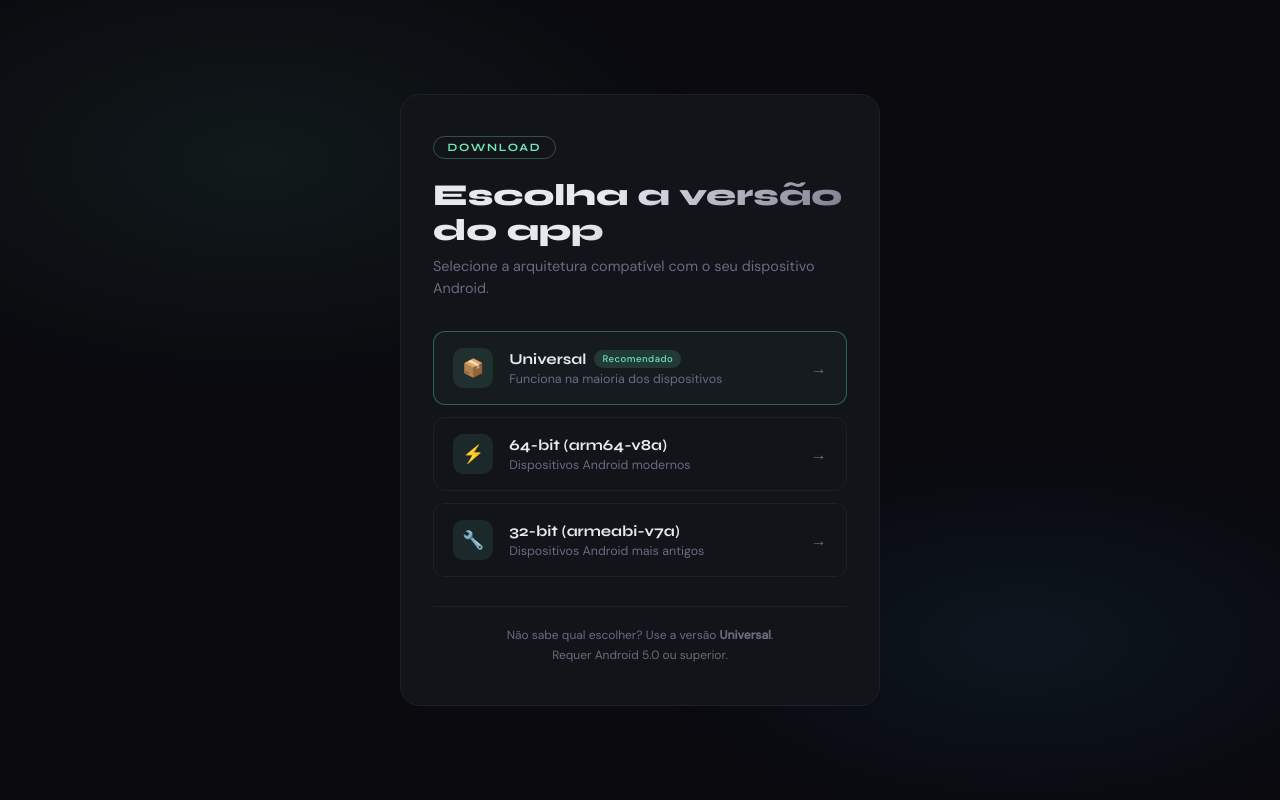
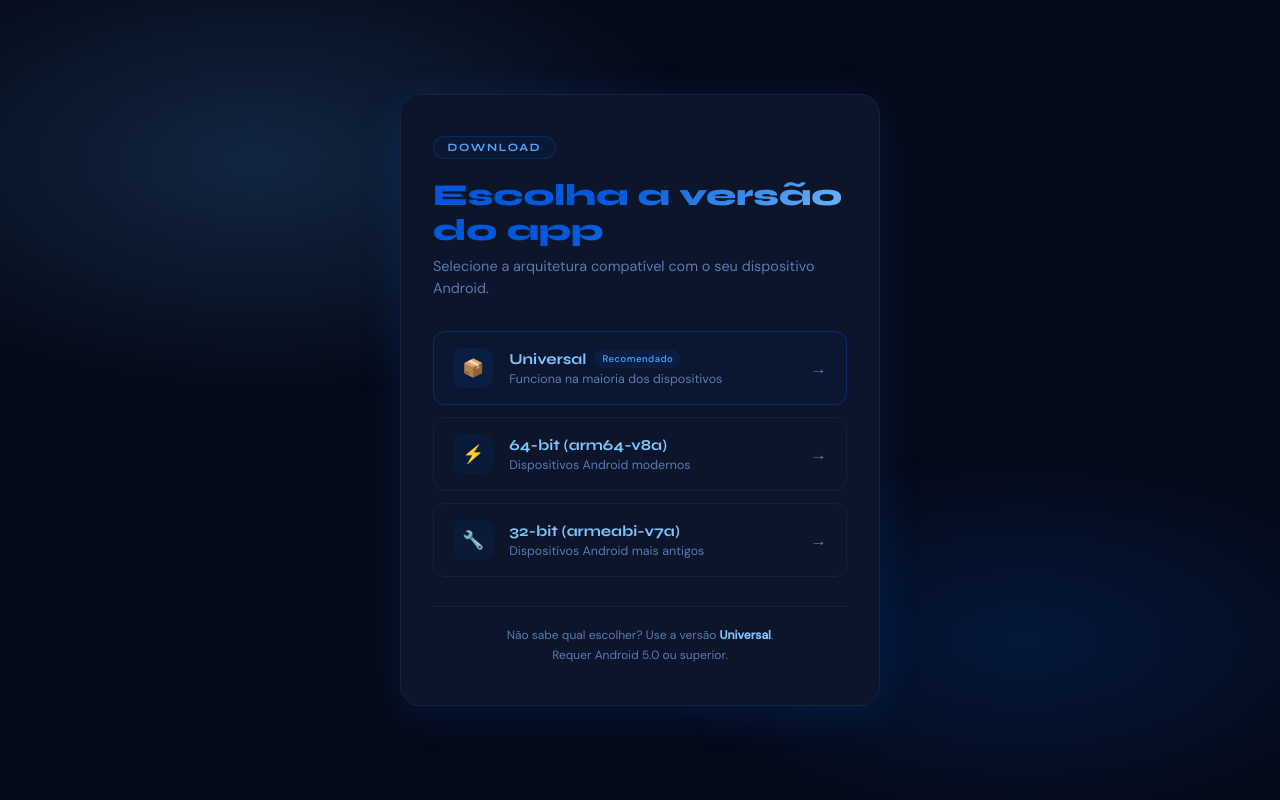
Before and after one commit to OFraNath/filafree, a Flask app: template templates/old_index.html in a window 1280 px wide. Run offline with Flask 3, Linux system fonts and the light colour scheme; the template is opened without the code that fills it, so the values that code supplies are empty.

Commit message:
Update old_index.html

```diff
--- a/templates/old_index.html
+++ b/templates/old_index.html
@@ -9,12 +9,14 @@
   *, *::before, *::after { box-sizing: border-box; margin: 0; padding: 0; }
 
   :root {
-    --bg: #0a0a0f;
-    --surface: #13131a;
-    --border: #1f1f2e;
-    --accent: #6ee7b7;
-    --text: #e8e8f0;
-    --muted: #6b6b80;
+    --bg: #050a18;
+    --surface: #0c1529;
+    --border: #162040;
+    --accent: #4DA6FF;
+    --accent-light: #7ec4ff;
+    --accent-dark: #0057D9;
+    --text: #ddeeff;
+    --muted: #5a7ab5;
   }
 
   body {
@@ -33,8 +35,8 @@
     position: fixed;
     inset: 0;
     background:
-      radial-gradient(ellipse 60% 50% at 20% 20%, rgba(110,231,183,0.07) 0%, transparent 60%),
-      radial-gradient(ellipse 50% 40% at 80% 80%, rgba(56,189,248,0.07) 0%, transparent 60%);
+      radial-gradient(ellipse 60% 50% at 20% 20%, rgba(77,166,255,0.18) 0%, transparent 60%),
+      radial-gradient(ellipse 50% 40% at 80% 80%, rgba(0,87,217,0.18) 0%, transparent 60%);
     pointer-events: none;
   }
 
@@ -46,6 +48,7 @@
     border-radius: 20px;
     padding: 2.5rem 2rem;
     animation: fadeUp 0.4s ease both;
+    box-shadow: 0 8px 40px rgba(0, 87, 217, 0.18);
   }
 
   .badge {
@@ -56,10 +59,11 @@
     letter-spacing: 0.15em;
     text-transform: uppercase;
     color: var(--accent);
-    border: 1px solid rgba(110,231,183,0.3);
+    border: 1px solid rgba(0,87,217,0.3);
     border-radius: 999px;
     padding: 0.25rem 0.85rem;
     margin-bottom: 1.2rem;
+    background: rgba(0,87,217,0.06);
   }
 
   h1 {
@@ -68,7 +72,7 @@
     font-weight: 800;
     line-height: 1.15;
     margin-bottom: 0.5rem;
-    background: linear-gradient(135deg, var(--text) 40%, var(--muted));
+    background: linear-gradient(135deg, var(--accent-dark) 40%, var(--accent-light));
     -webkit-background-clip: text;
     -webkit-text-fill-color: transparent;
     background-clip: text;
@@ -101,26 +105,29 @@
     content: '';
     position: absolute;
     inset: 0;
-    background: linear-gradient(135deg, rgba(110,231,183,0.05), transparent);
+    background: linear-gradient(135deg, rgba(0,87,217,0.06), transparent);
     opacity: 0;
     transition: opacity 0.2s;
   }
 
   .option:hover {
-    border-color: rgba(110,231,183,0.4);
-    background: rgba(110,231,183,0.04);
+    border-color: rgba(0,87,217,0.4);
+    background: rgba(0,87,217,0.04);
     transform: translateY(-1px);
   }
 
   .option:hover::before { opacity: 1; }
 
-  .option.recommended { border-color: rgba(110,231,183,0.35); background: rgba(110,231,183,0.04); }
+  .option.recommended {
+    border-color: rgba(0,87,217,0.35);
+    background: rgba(0,87,217,0.04);
+  }
 
   .option-icon {
     width: 40px;
     height: 40px;
     border-radius: 10px;
-    background: rgba(110,231,183,0.1);
+    background: rgba(0,87,217,0.10);
     display: flex;
     align-items: center;
     justify-content: center;
@@ -137,6 +144,7 @@
     display: flex;
     align-items: center;
     gap: 0.5rem;
+    color: var(--accent-light);
   }
 
   .tag {
@@ -144,7 +152,7 @@
     font-family: 'DM Sans', sans-serif;
     font-weight: 500;
     letter-spacing: 0.05em;
-    background: rgba(110,231,183,0.15);
+    background: rgba(0,87,217,0.12);
     color: var(--accent);
     padding: 0.15rem 0.5rem;
     border-radius: 999px;
@@ -163,6 +171,7 @@
   hr { border: none; border-top: 1px solid var(--border); margin: 1.8rem 0 1.2rem; }
 
   .footer { font-size: 0.75rem; color: var(--muted); text-align: center; line-height: 1.6; }
+  .footer strong { color: var(--accent-light); }
 
   .option:nth-child(1) { animation: fadeUp 0.4s 0.1s ease both; }
   .option:nth-child(2) { animation: fadeUp 0.4s 0.18s ease both; }
```
